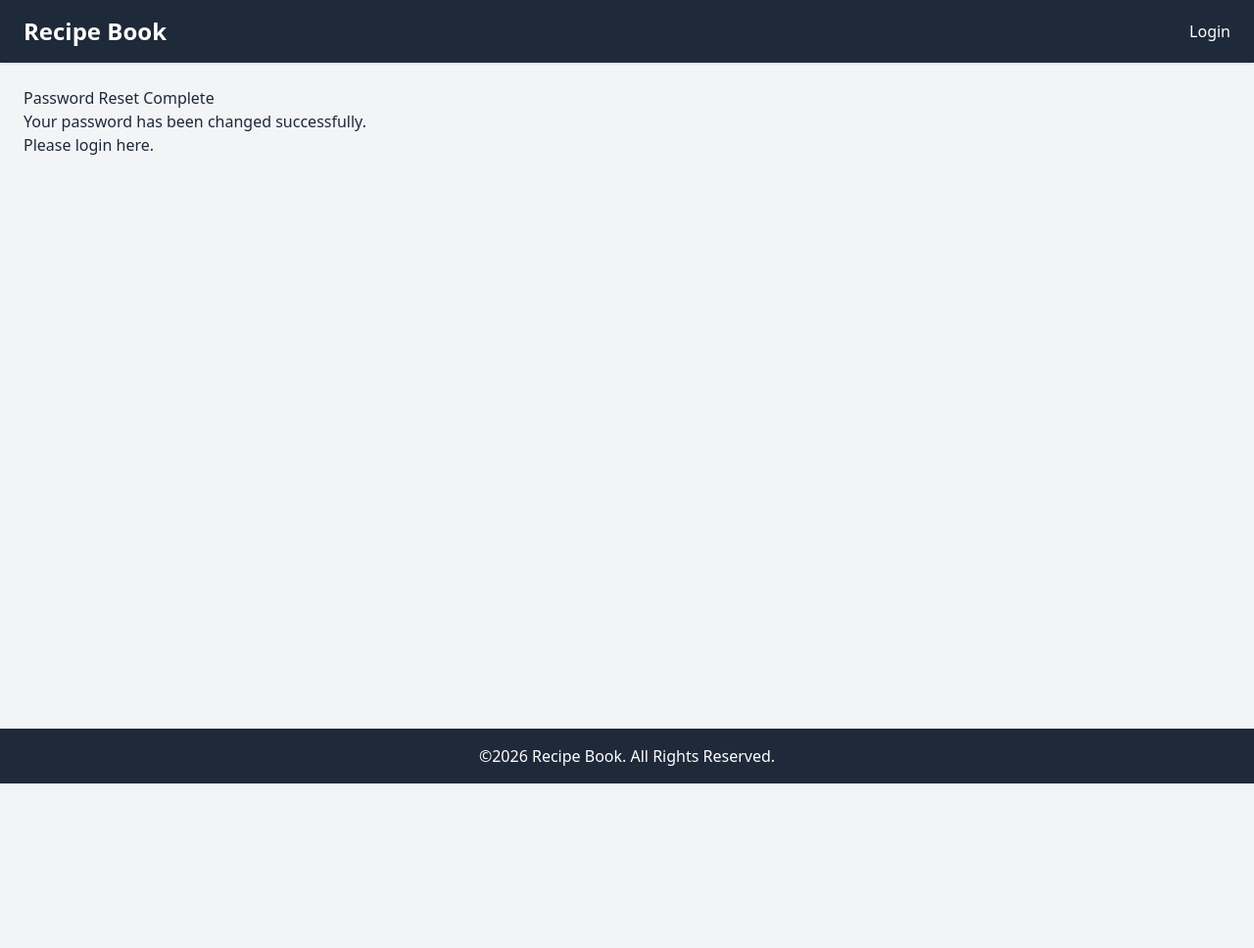
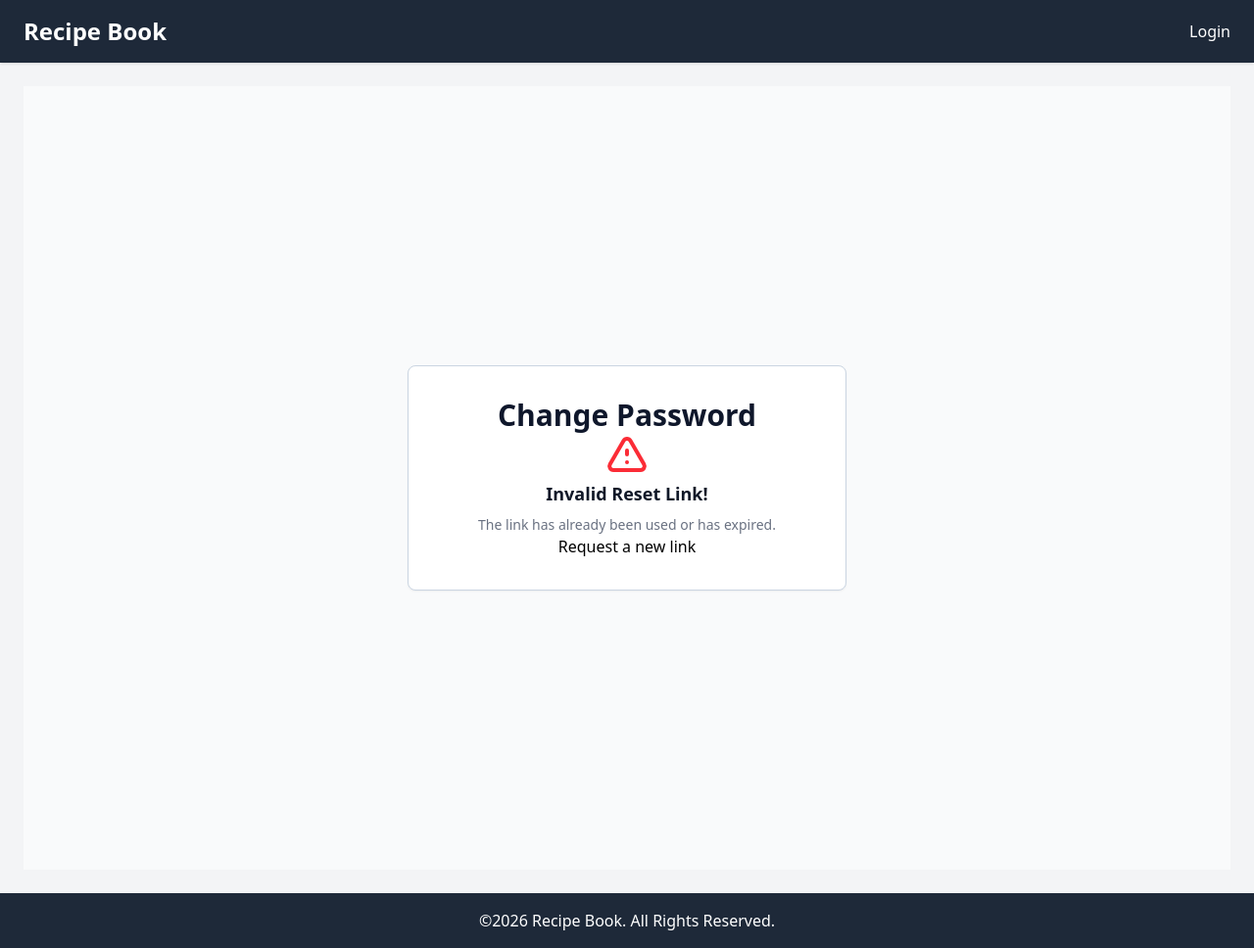
Before and after one commit to PolarBear9905/recipebook-chua-phoebe, a Django app: page /accounts/reset/1/1/ in a window 1280 px wide. Shown: the whole page at 98% size. Before the commit the page ends 800 px from the top, so only its background shows below. Run offline with Django 5.2, Linux system fonts and the light colour scheme; style sheets or scripts are compiled from the project's sources; some libraries are stand-ins or nearby versions.

```diff
--- a/templates/base.html
+++ b/templates/base.html
@@ -10,7 +10,7 @@
     {% tailwind_css %}
     {% block styles %}{% endblock %}
 </head>
-<body class="bg-gray-100 text-gray-800 min-h-screen flex flex-col">
+<body class="bg-gray-100 text-black-800 min-h-screen flex flex-col">
     <header class="bg-gray-800 text-white px-6 py-4 flex justify-between items-center shadow">
         <h1 class="text-2xl font-bold">
             <a href="{% url 'ledger:recipe-list' %}" class="hover:cursor-pointer">Recipe Book</a>
--- a/templates/registration/login.html
+++ b/templates/registration/login.html
@@ -3,8 +3,7 @@
 <main class="bg-gray-50 px-4 md:px-8">
 <div class="min-h-screen flex flex-col items-center justify-center">
     <div class="max-w-md w-full">
-            <div
-                class="p-6 rounded-lg bg-white border border-slate-300 shadow-xs md:p-8">
+        <div class="p-6 rounded-lg bg-white border border-slate-300 shadow-xs md:p-8">
             <h1 class="text-slate-900 text-center text-3xl font-bold">Login</h1>
 
             <form method="POST" class="space-y-6 mt-10">
@@ -34,7 +33,6 @@
                     </a>
                 </div>
             </form>
-
         </div>
     </div>
 </div>
--- a/templates/registration/password_reset_confirm.html
+++ b/templates/registration/password_reset_confirm.html
@@ -1,8 +1,62 @@
 {% extends 'base.html' %}
-    {% block title %}Password Reset Complete{% endblock %}
-    {% block page_heading %}Password Reset Complete{% endblock %}
+{% block content %}
+<main class="bg-gray-50 px-4 md:px-8">
+    <div class="min-h-screen flex flex-col items-center justify-center">
+        <div class="max-w-md w-full">
+            <div class="p-6 rounded-lg bg-white border border-slate-300 shadow-xs md:p-8">
 
-{% block content %}
-    <p>Your password has been changed successfully.</p>
-    <p>Please <a href="{% url 'login' %}">login</a> here.</p>
+                <h1 class="text-slate-900 text-center text-3xl font-bold">Change Password</h1>
+
+                {% if validlink %}
+                    <form method="POST" class="space-y-6 mt-10">
+                        {% csrf_token %}
+
+                        <div>
+                            <label for="id_new_password1" class="mb-2 text-slate-900 font-medium text-sm inline-block">
+                                New Password
+                            </label>
+                            <input type="password" id="id_new_password1" name="new_password1" required
+                                class="px-3 py-2.5 text-sm text-slate-900 rounded-md bg-white w-full outline-1 -outline-offset-1 outline-slate-300 focus:outline-2 focus:-outline-offset-2 focus:outline-blue-600" />
+                        </div>
+
+                        <div>
+                            <label for="id_new_password2" class="mb-2 text-slate-900 font-medium text-sm inline-block">
+                                Confirm New Password
+                            </label>
+                            <input type="password" id="id_new_password2" name="new_password2" required
+                                class="px-3 py-2.5 text-sm text-slate-900 rounded-md bg-white w-full outline-1 -outline-offset-1 outline-slate-300 focus:outline-2 focus:-outline-offset-2 focus:outline-blue-600" />
+                        </div>
+
+                        <button type="submit"
+                            class="w-full py-2.5 px-4 font-bold text-white bg-blue-600 rounded-lg cursor-pointer transition-all duration-200 hover:bg-blue-700 active:scale-95">
+                            Change Password
+                        </button>
+                    </form>
+
+                {% else %}
+                    <div class="text-center">
+                        <div class="text-red-500">
+                            <svg class="w-12 h-12 mx-auto" fill="none" stroke="currentColor" viewBox="0 0 24 24">
+                                <path stroke-linecap="round" stroke-linejoin="round" stroke-width="2"
+                                    d="M12 9v2m0 4h.01m-6.938 4h13.856c1.54 0 2.502-1.667 1.732-3L13.732 4c-.77-1.333-2.694-1.333-3.464 0L3.34 16c-.77 1.333.192 3 1.732 3z">
+                                </path>
+                            </svg>
+                        </div>
+
+                        <p class="text-lg font-semibold text-gray-900 mb-2">Invalid Reset Link!</p>
+
+                        <p class="text-sm text-gray-500">
+                            The link has already been used or has expired.
+                        </p>
+
+                        <a href="{% url 'password_reset' %}"
+                            class="ml-auto-text-sm font-medium hover:underline">
+                            Request a new link
+                        </a>
+                    </div>
+                {% endif %}
+            </div>
+        </div>
+    </div>
+</main>
 {% endblock %}
```
Also changed, not shown: templates/registration/password_reset_complete.html (+13 -5 lines), templates/registration/password_reset_done.html (+15 -4 lines), templates/registration/password_reset_form.html (indentation only). Lines whose indentation alone changed are shown as unchanged.
